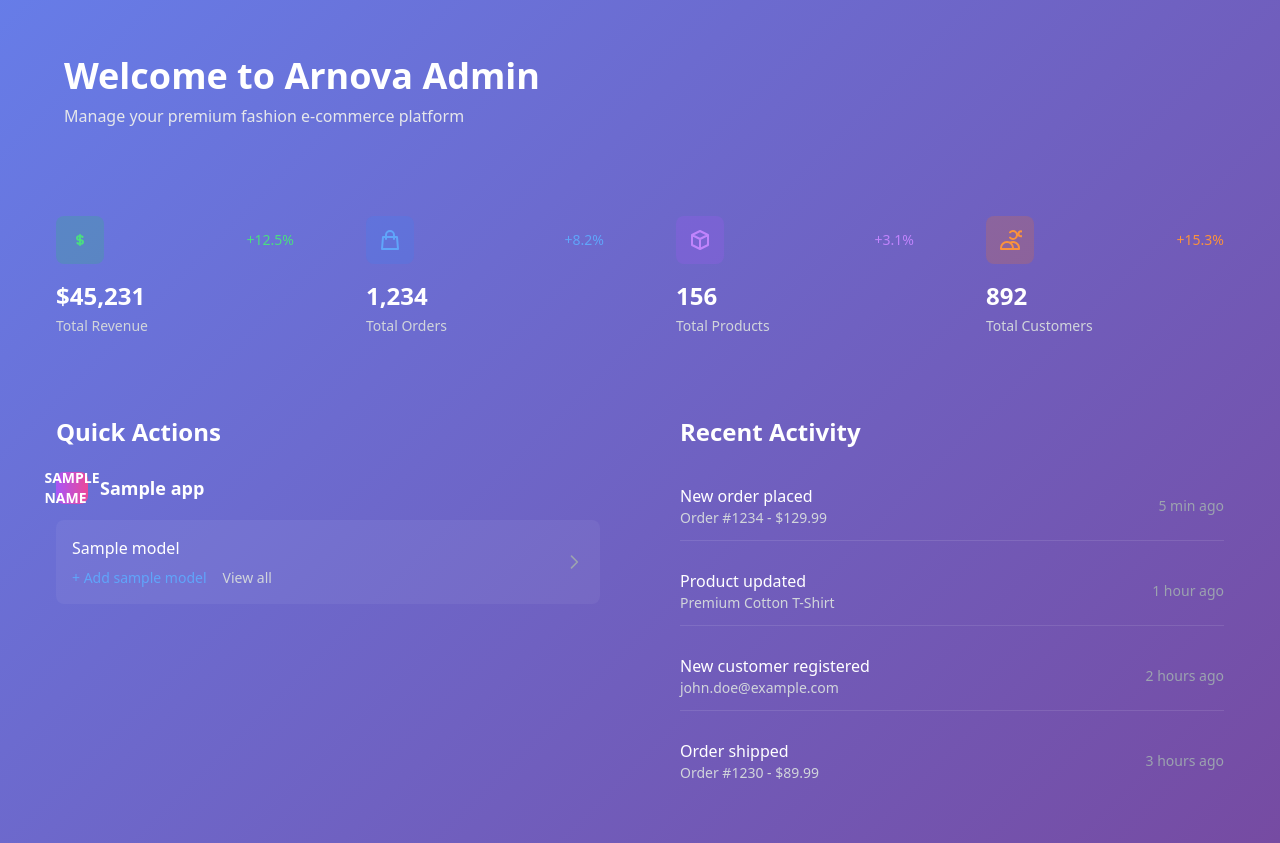
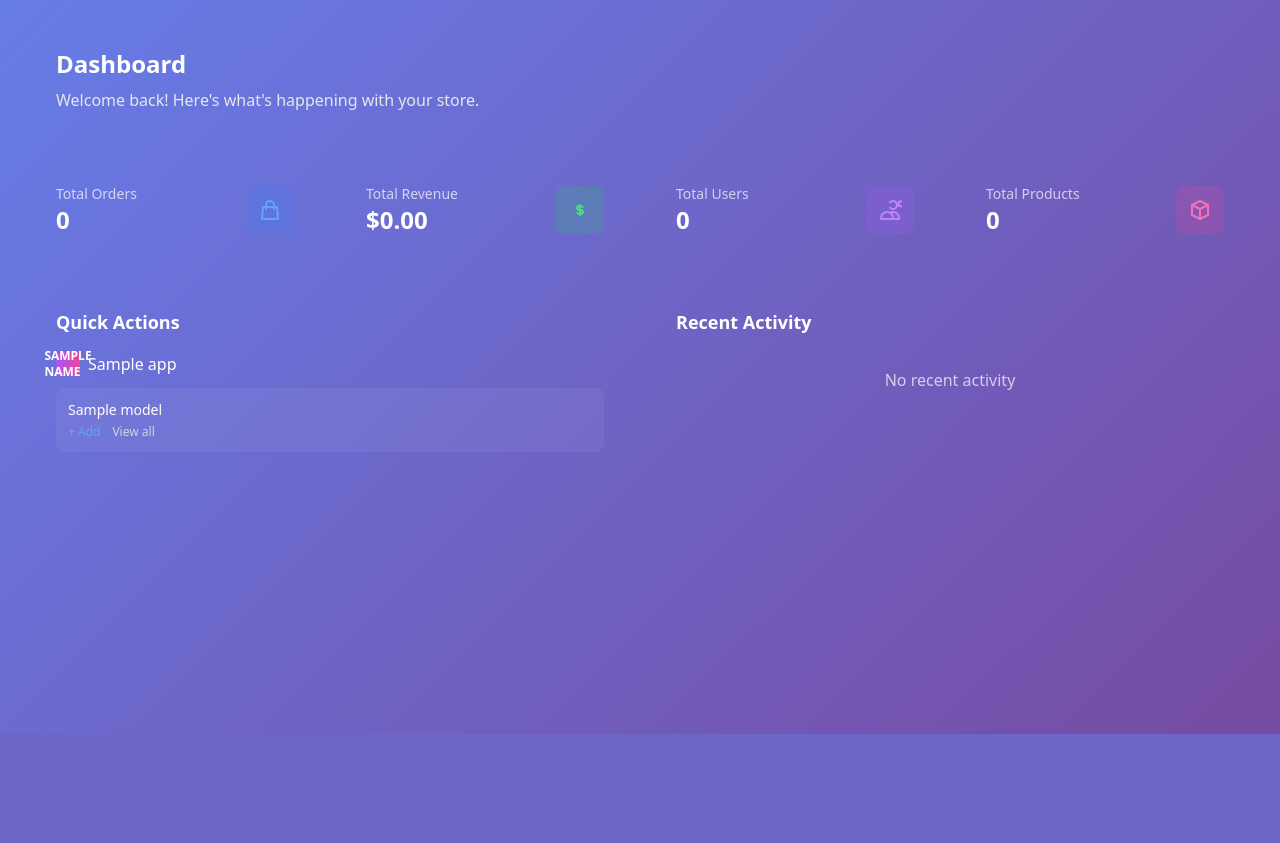
Before and after one commit to shopify-kenya/Arnova, a Django app: template templates/admin/index.html in a window 1280 px wide. Shown: the part 66-909 px from the top of the page. After the commit the page ends 800 px from the top, so only its background shows below. Run offline with Django 5.2, Linux system fonts and the light colour scheme; the template is opened without the code that fills it: most values are stand-ins (such as "Sample title", 1, 10 or a date in 2020); parts of the project's set-up code (start-up, migrations or seed data) failed here and were passed over; some libraries are stand-ins or nearby versions.

Commit message:
style: migrate glass morphism styling to Django admin templates
- Updated templates/admin/base_site.html with consistent glass morphism styling
- Simplified templates/admin/index.html to match custom dashboard layout
- Enhanced static/admin/css/admin-theme.css with complete styling utilities
- Added glass-card class for consistent card styling across admin pages
- Improved form inputs, buttons, and status badges styling
- Maintained purple gradient background theme
- Ensured Django admin uses same visual language as custom dashboard

```diff
--- a/templates/admin/base_site.html
+++ b/templates/admin/base_site.html
@@ -15,6 +15,7 @@
 {% block extrastyle %}
 {{ block.super }}
 <script src="https://cdn.tailwindcss.com"></script>
+<link rel="stylesheet" href="{% static 'admin/css/admin-theme.css' %}">
 <style>
     /* Glass morphism base styles */
     body {
--- a/templates/admin/index.html
+++ b/templates/admin/index.html
@@ -1,107 +1,108 @@
 {% extends "admin/base_site.html" %}
 {% load i18n static %}
 
-{% block title %}{{ title }} | Arnova Admin{% endblock %}
+{% block title %}Dashboard | Arnova Admin{% endblock %}
 
 {% block content %}
-<div class="dashboard">
-    <!-- Welcome Section -->
-    <div class="glass-card p-8 mb-8">
-        <h1 class="text-4xl font-bold text-white mb-2">Welcome to Arnova Admin</h1>
-        <p class="text-gray-200">Manage your premium fashion e-commerce platform</p>
+<div class="dashboard space-y-6">
+    <!-- Header -->
+    <div class="glass-card p-6">
+        <h2 class="text-2xl font-bold text-white mb-2">Dashboard</h2>
+        <p class="text-gray-200">Welcome back! Here's what's happening with your store.</p>
     </div>
 
     <!-- Quick Stats -->
-    <div class="grid grid-cols-1 md:grid-cols-2 lg:grid-cols-4 gap-6 mb-8">
+    <div class="grid grid-cols-1 md:grid-cols-2 lg:grid-cols-4 gap-6">
         <div class="glass-card p-6">
-            <div class="flex items-center justify-between mb-4">
-                <div class="w-12 h-12 bg-green-500 bg-opacity-20 rounded-lg flex items-center justify-center">
+            <div class="flex items-center justify-between">
+                <div>
+                    <p class="text-white/70 text-sm">Total Orders</p>
+                    <p class="text-2xl font-bold text-white">0</p>
+                </div>
+                <div class="w-12 h-12 bg-blue-500/20 rounded-lg flex items-center justify-center">
+                    <svg class="w-6 h-6 text-blue-400" fill="none" stroke="currentColor" viewBox="0 0 24 24">
+                        <path stroke-linecap="round" stroke-linejoin="round" stroke-width="2" d="M16 11V7a4 4 0 00-8 0v4M5 9h14l1 12H4L5 9z"></path>
+                    </svg>
+                </div>
+            </div>
+        </div>
+
+        <div class="glass-card p-6">
+            <div class="flex items-center justify-between">
+                <div>
+                    <p class="text-white/70 text-sm">Total Revenue</p>
+                    <p class="text-2xl font-bold text-white">$0.00</p>
+                </div>
+                <div class="w-12 h-12 bg-green-500/20 rounded-lg flex items-center justify-center">
                     <svg class="w-6 h-6 text-green-400" fill="none" stroke="currentColor" viewBox="0 0 24 24">
                         <path stroke-linecap="round" stroke-linejoin="round" stroke-width="2" d="M12 8c-1.657 0-3 .895-3 2s1.343 2 3 2 3 .895 3 2-1.343 2-3 2m0-8c1.11 0 2.08.402 2.599 1M12 8V7m0 1v8m0 0v1m0-1c-1.11 0-2.08-.402-2.599-1"></path>
                     </svg>
                 </div>
-                <span class="text-sm font-medium text-green-400">+12.5%</span>
             </div>
-            <h3 class="text-2xl font-bold text-white mb-1">$45,231</h3>
-            <p class="text-sm text-gray-300">Total Revenue</p>
         </div>
 
         <div class="glass-card p-6">
-            <div class="flex items-center justify-between mb-4">
-                <div class="w-12 h-12 bg-blue-500 bg-opacity-20 rounded-lg flex items-center justify-center">
-                    <svg class="w-6 h-6 text-blue-400" fill="none" stroke="currentColor" viewBox="0 0 24 24">
-                        <path stroke-linecap="round" stroke-linejoin="round" stroke-width="2" d="M16 11V7a4 4 0 00-8 0v4M5 9h14l1 12H4L5 9z"></path>
+            <div class="flex items-center justify-between">
+                <div>
+                    <p class="text-white/70 text-sm">Total Users</p>
+                    <p class="text-2xl font-bold text-white">0</p>
+                </div>
+                <div class="w-12 h-12 bg-purple-500/20 rounded-lg flex items-center justify-center">
+                    <svg class="w-6 h-6 text-purple-400" fill="none" stroke="currentColor" viewBox="0 0 24 24">
+                        <path stroke-linecap="round" stroke-linejoin="round" stroke-width="2" d="M12 4.354a4 4 0 110 5.292M15 21H3v-1a6 6 0 0112 0v1zm0 0h6v-1a6 6 0 00-9-5.197m13.5-9a2.5 2.5 0 11-5 0 2.5 2.5 0 015 0z"></path>
                     </svg>
                 </div>
-                <span class="text-sm font-medium text-blue-400">+8.2%</span>
             </div>
-            <h3 class="text-2xl font-bold text-white mb-1">1,234</h3>
-            <p class="text-sm text-gray-300">Total Orders</p>
         </div>
 
         <div class="glass-card p-6">
-            <div class="flex items-center justify-between mb-4">
-                <div class="w-12 h-12 bg-purple-500 bg-opacity-20 rounded-lg flex items-center justify-center">
-                    <svg class="w-6 h-6 text-purple-400" fill="none" stroke="currentColor" viewBox="0 0 24 24">
+            <div class="flex items-center justify-between">
+                <div>
+                    <p class="text-white/70 text-sm">Total Products</p>
+                    <p class="text-2xl font-bold text-white">0</p>
+                </div>
+                <div class="w-12 h-12 bg-pink-500/20 rounded-lg flex items-center justify-center">
+                    <svg class="w-6 h-6 text-pink-400" fill="none" stroke="currentColor" viewBox="0 0 24 24">
                         <path stroke-linecap="round" stroke-linejoin="round" stroke-width="2" d="M20 7l-8-4-8 4m16 0l-8 4m8-4v10l-8 4m0-10L4 7m8 4v10M4 7v10l8 4"></path>
                     </svg>
                 </div>
-                <span class="text-sm font-medium text-purple-400">+3.1%</span>
             </div>
-            <h3 class="text-2xl font-bold text-white mb-1">156</h3>
-            <p class="text-sm text-gray-300">Total Products</p>
-        </div>
-
-        <div class="glass-card p-6">
-            <div class="flex items-center justify-between mb-4">
-                <div class="w-12 h-12 bg-orange-500 bg-opacity-20 rounded-lg flex items-center justify-center">
-                    <svg class="w-6 h-6 text-orange-400" fill="none" stroke="currentColor" viewBox="0 0 24 24">
-                        <path stroke-linecap="round" stroke-linejoin="round" stroke-width="2" d="M12 4.354a4 4 0 110 5.292M15 21H3v-1a6 6 0 0112 0v1zm0 0h6v-1a6 6 0 00-9-5.197m13.5-9a2.5 2.5 0 11-5 0 2.5 2.5 0 015 0z"></path>
-                    </svg>
-                </div>
-                <span class="text-sm font-medium text-orange-400">+15.3%</span>
-            </div>
-            <h3 class="text-2xl font-bold text-white mb-1">892</h3>
-            <p class="text-sm text-gray-300">Total Customers</p>
         </div>
     </div>
 
     <!-- Main Content -->
-    <div class="grid grid-cols-1 lg:grid-cols-2 gap-8">
+    <div class="grid grid-cols-1 lg:grid-cols-2 gap-6">
         <!-- App List -->
         <div class="glass-card p-6">
-            <h2 class="text-2xl font-bold text-white mb-6">Quick Actions</h2>
+            <h3 class="text-lg font-semibold text-white mb-4">Quick Actions</h3>
             {% if app_list %}
                 {% for app in app_list %}
                     <div class="mb-6">
-                        <h3 class="text-lg font-semibold text-white mb-4 flex items-center">
-                            <div class="w-8 h-8 bg-gradient-to-r from-purple-500 to-pink-500 rounded-lg flex items-center justify-center mr-3">
-                                <span class="text-white font-bold text-sm">{{ app.name|first|upper }}</span>
+                        <h4 class="text-md font-medium text-white mb-3 flex items-center">
+                            <div class="w-6 h-6 bg-gradient-to-r from-purple-500 to-pink-500 rounded flex items-center justify-center mr-2">
+                                <span class="text-white font-bold text-xs">{{ app.name|first|upper }}</span>
                             </div>
                             {{ app.name|capfirst|escape }}
-                        </h3>
-                        <div class="grid grid-cols-1 gap-3">
+                        </h4>
+                        <div class="space-y-2">
                             {% for model in app.models %}
-                                <div class="bg-white bg-opacity-5 rounded-lg p-4 hover:bg-opacity-10 transition-all duration-300">
+                                <div class="bg-white/5 rounded-lg p-3 hover:bg-white/10 transition-all">
                                     <div class="flex items-center justify-between">
                                         <div>
-                                            <h4 class="font-medium text-white">{{ model.name }}</h4>
+                                            <p class="font-medium text-white text-sm">{{ model.name }}</p>
                                             {% if model.admin_url %}
-                                                <div class="flex space-x-4 mt-2">
+                                                <div class="flex space-x-3 mt-1">
                                                     {% if model.add_url %}
-                                                        <a href="{{ model.add_url }}" class="text-sm text-blue-400 hover:text-blue-300">
-                                                            + Add {{ model.name|lower }}
+                                                        <a href="{{ model.add_url }}" class="text-xs text-blue-400 hover:text-blue-300">
+                                                            + Add
                                                         </a>
                                                     {% endif %}
-                                                    <a href="{{ model.admin_url }}" class="text-sm text-gray-300 hover:text-white">
+                                                    <a href="{{ model.admin_url }}" class="text-xs text-gray-300 hover:text-white">
                                                         View all
                                                     </a>
                                                 </div>
                                             {% endif %}
                                         </div>
-                                        <svg class="w-5 h-5 text-gray-400" fill="none" stroke="currentColor" viewBox="0 0 24 24">
-                                            <path stroke-linecap="round" stroke-linejoin="round" stroke-width="2" d="M9 5l7 7-7 7"></path>
-                                        </svg>
                                     </div>
                                 </div>
                             {% endfor %}
@@ -109,42 +110,15 @@
                     </div>
                 {% endfor %}
             {% else %}
-                <p class="text-gray-300">{% trans "You don't have permission to view or edit anything." %}</p>
+                <p class="text-gray-300 text-center py-4">{% trans "You don't have permission to view or edit anything." %}</p>
             {% endif %}
         </div>
 
         <!-- Recent Activity -->
         <div class="glass-card p-6">
-            <h2 class="text-2xl font-bold text-white mb-6">Recent Activity</h2>
-            <div class="space-y-4">
-                <div class="flex items-center justify-between py-3 border-b border-white border-opacity-10">
-                    <div>
-                        <p class="font-medium text-white">New order placed</p>
-                        <p class="text-sm text-gray-300">Order #1234 - $129.99</p>
-                    </div>
-                    <span class="text-sm text-gray-400">5 min ago</span>
-                </div>
-                <div class="flex items-center justify-between py-3 border-b border-white border-opacity-10">
-                    <div>
-                        <p class="font-medium text-white">Product updated</p>
-                        <p class="text-sm text-gray-300">Premium Cotton T-Shirt</p>
-                    </div>
-                    <span class="text-sm text-gray-400">1 hour ago</span>
-                </div>
-                <div class="flex items-center justify-between py-3 border-b border-white border-opacity-10">
-                    <div>
-                        <p class="font-medium text-white">New customer registered</p>
-                        <p class="text-sm text-gray-300">john.doe@example.com</p>
-                    </div>
-                    <span class="text-sm text-gray-400">2 hours ago</span>
-                </div>
-                <div class="flex items-center justify-between py-3">
-                    <div>
-                        <p class="font-medium text-white">Order shipped</p>
-                        <p class="text-sm text-gray-300">Order #1230 - $89.99</p>
-                    </div>
-                    <span class="text-sm text-gray-400">3 hours ago</span>
-                </div>
+            <h3 class="text-lg font-semibold text-white mb-4">Recent Activity</h3>
+            <div class="space-y-3">
+                <p class="text-white/70 text-center py-4">No recent activity</p>
             </div>
         </div>
     </div>
```
Also changed, not shown: 1 other file.
